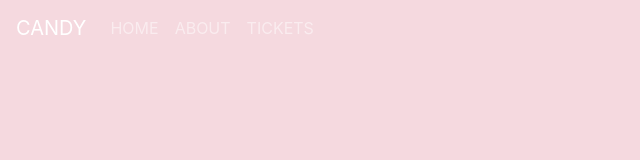
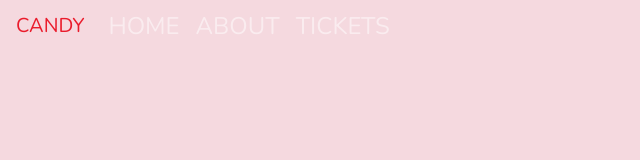
Before and after one commit to Joseph-Scott/Museum-Of-Candy, a plain HTML site: page index.html in a window 1280 px wide. Shown: the full height of the page, 0-640 px from the left. Drawn offline with nearby package versions, Linux system fonts and the light colour scheme.

Commit message:
navbar finishing touches

```diff
--- a/app.css
+++ b/app.css
@@ -1,3 +1,17 @@
 body {
 	background: #f5d9df;
+	font-family: "Nunito", sans-serif;
 }
+
+#mainNavbar {
+	font-size: 1.5rem;
+	font-weight: 100;
+}
+
+#mainNavbar .nav-link:hover {
+	color: #EA1C2C;
+}
+
+#mainNavbar .navbar-brand {
+	color: #EA1C2C;
+}
--- a/index.html
+++ b/index.html
@@ -18,7 +18,7 @@
   </head>
 
   <body>
-    <nav id="mainNavbar" class="navbar navbar-dark navbar-expand-md">
+    <nav id="mainNavbar" class="navbar navbar-dark navbar-expand-md py-0 fixed-top">
       <a href="#" class="navbar-brand">CANDY</a>
       <button class="navbar-toggler" data-toggle="collapse" data-target="#navLinks" aria-label="Toggle navigation">
         <span class="navbar-toggler-icon"></span>
```
